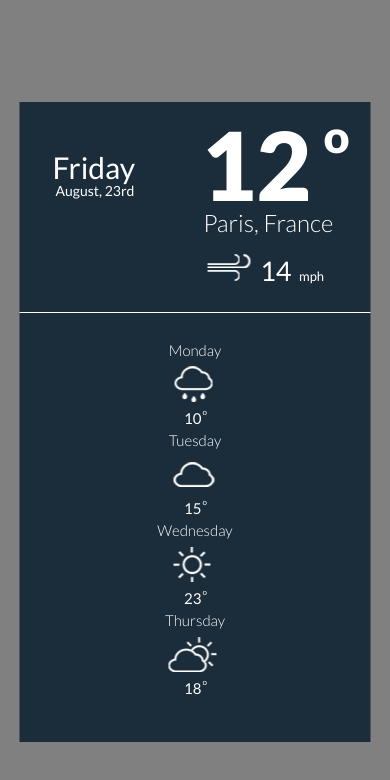
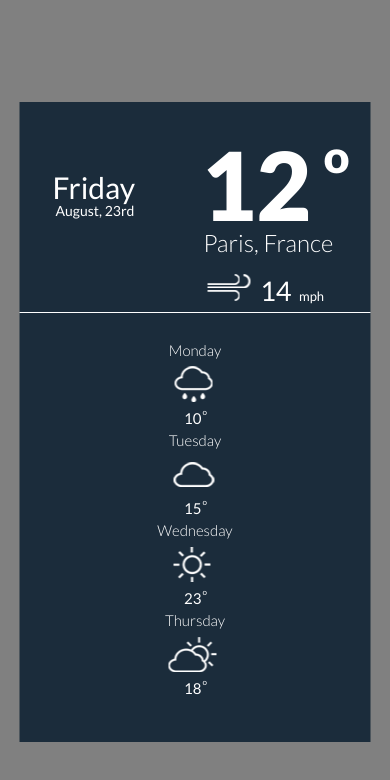
Before and after one commit to nick722/weather-widget, a plain HTML site: page index.html in a window 390 px wide. Drawn offline with Linux system fonts and the light colour scheme.

Commit message:
fix iphone5 view

```diff
--- a/css/styles.css
+++ b/css/styles.css
@@ -247,7 +247,7 @@ li.back {
 
   .main {
     border-bottom: 1px solid #fff;
-    padding: 20px 0;
+    padding: 40px 0 0;
     height: auto;
     display: flex;
     justify-content: space-around;
```
